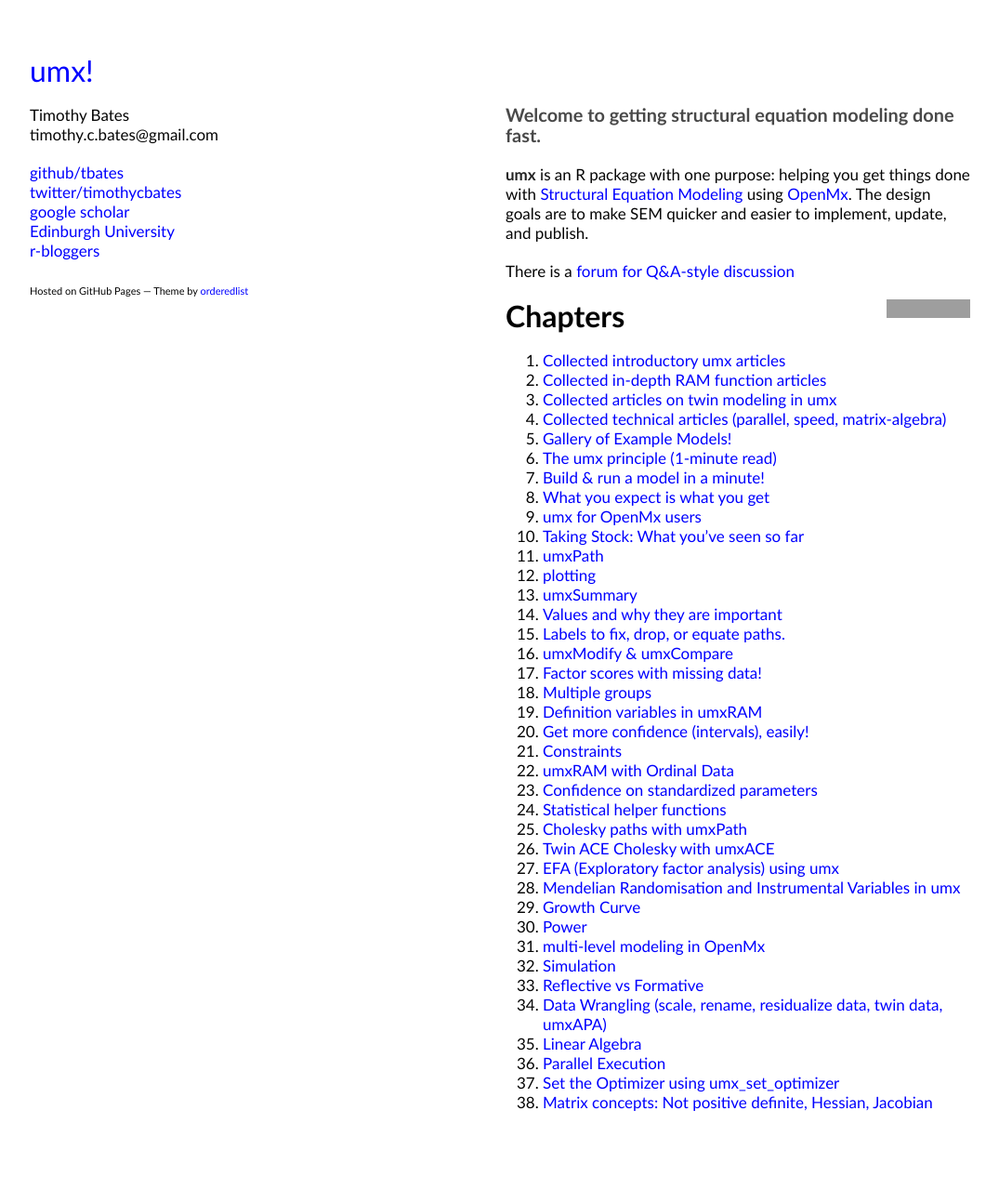
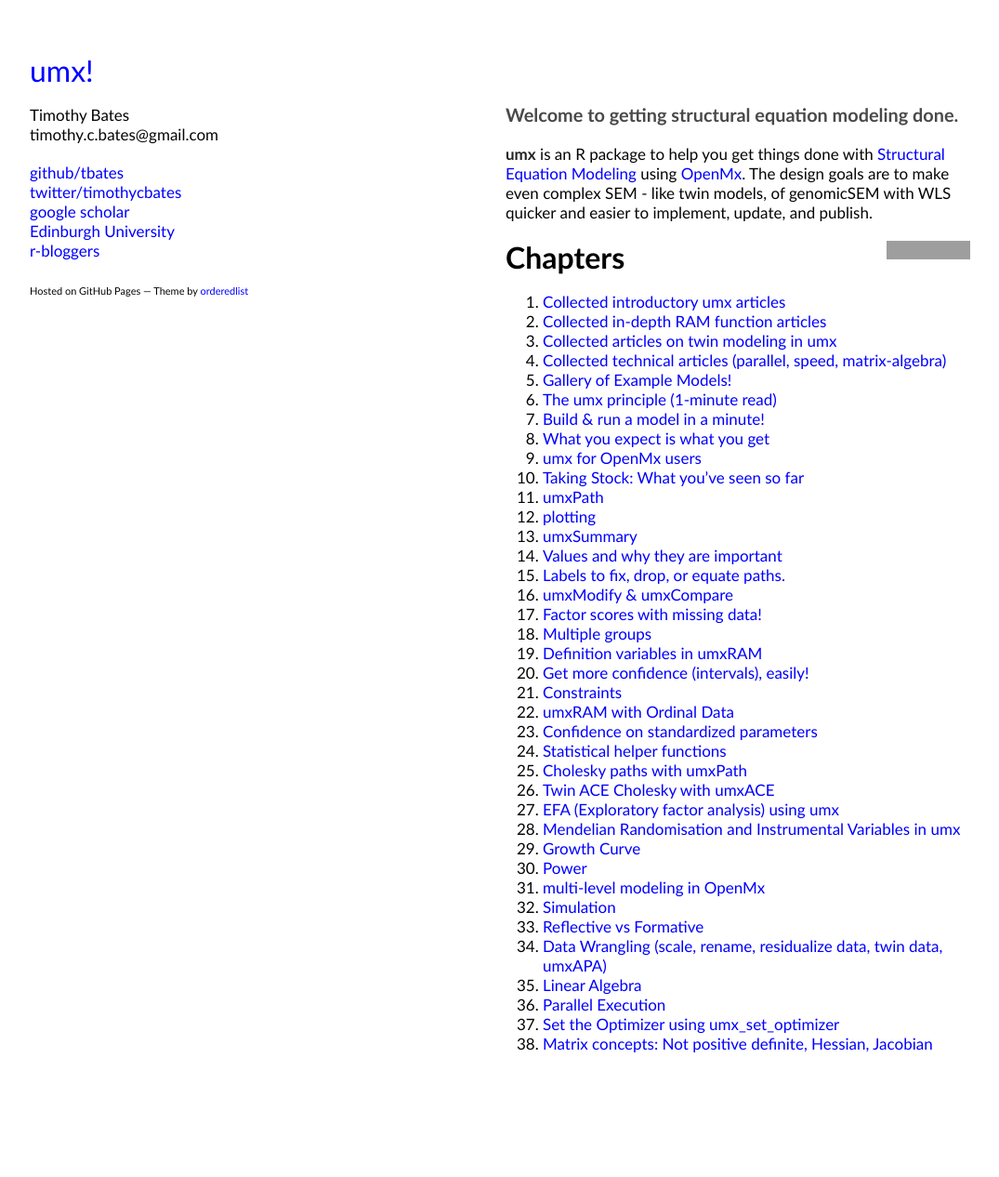
Before and after one commit to tbates/tbates.github.io, a Jekyll site: the page built from index.html, in a window 1280 px wide. Shown: the whole page at 93% size, without its empty margins (26-1101 px from the left). Built offline with Jekyll 4.4.1, drawn with Linux system fonts in a browser that asks for light colours; after the commit the page ends 1203 px from its top, so only the background shows below that; grey boxes are pictures that could not be loaded.

Commit message:
Update index.html

```diff
--- a/index.html
+++ b/index.html
@@ -1,6 +1,6 @@
 ---
 layout: default
-title: "umx: Help for Structural Equation Modeling"
+title: "umx: Quick and powerful SEM (Structural Equation Modeling) in R"
 ---
 
 <script>
@@ -17,14 +17,10 @@
 <div class="wrapper">
 <section>
 
-	<h3><a name="welcome" class="anchor" href="#welcome"><span class="octicon octicon-link"></span></a>Welcome to getting structural equation modeling done fast.</h3>
+	<h3><a name="welcome" class="anchor" href="#welcome"><span class="octicon octicon-link"></span></a>Welcome to getting structural equation modeling done.</h3>
 
-	<p><strong>umx</strong> is an R package with one purpose: helping you get things done with <a href="http://en.wikipedia.org/wiki/Structural_equation_modeling">Structural Equation Modeling</a>
-	using <a href="https://openmx.ssri.psu.edu">OpenMx</a>. The design goals are to make SEM quicker and easier to implement, update, and publish.</p>
-
-	<p>There is a <a href="https://openmx.ssri.psu.edu/forums/third-party-software/umx">forum for Q&amp;A-style discussion</a></p>
-
-	<!-- <p>PS: if you like video-casts, there's series on <a href="https://www.youtube.com/channel/UC4w57FRKQgFTgtib1LTfVHg">OpenMx on YouTube!</a></p> -->
+	<p><strong>umx</strong> is an R package to help you get things done with <a href="http://en.wikipedia.org/wiki/Structural_equation_modeling">Structural Equation Modeling</a>
+	using <a href="https://openmx.ssri.psu.edu">OpenMx</a>. The design goals are to make even complex SEM - like twin models, of genomicSEM with WLS quicker and easier to implement, update, and publish.</p>
 
 <p><a href="https://cran.rstudio.com/web/packages/umx/index.html"><img src="http://cranlogs.r-pkg.org/badges/umx"/></a></p>
 
```
